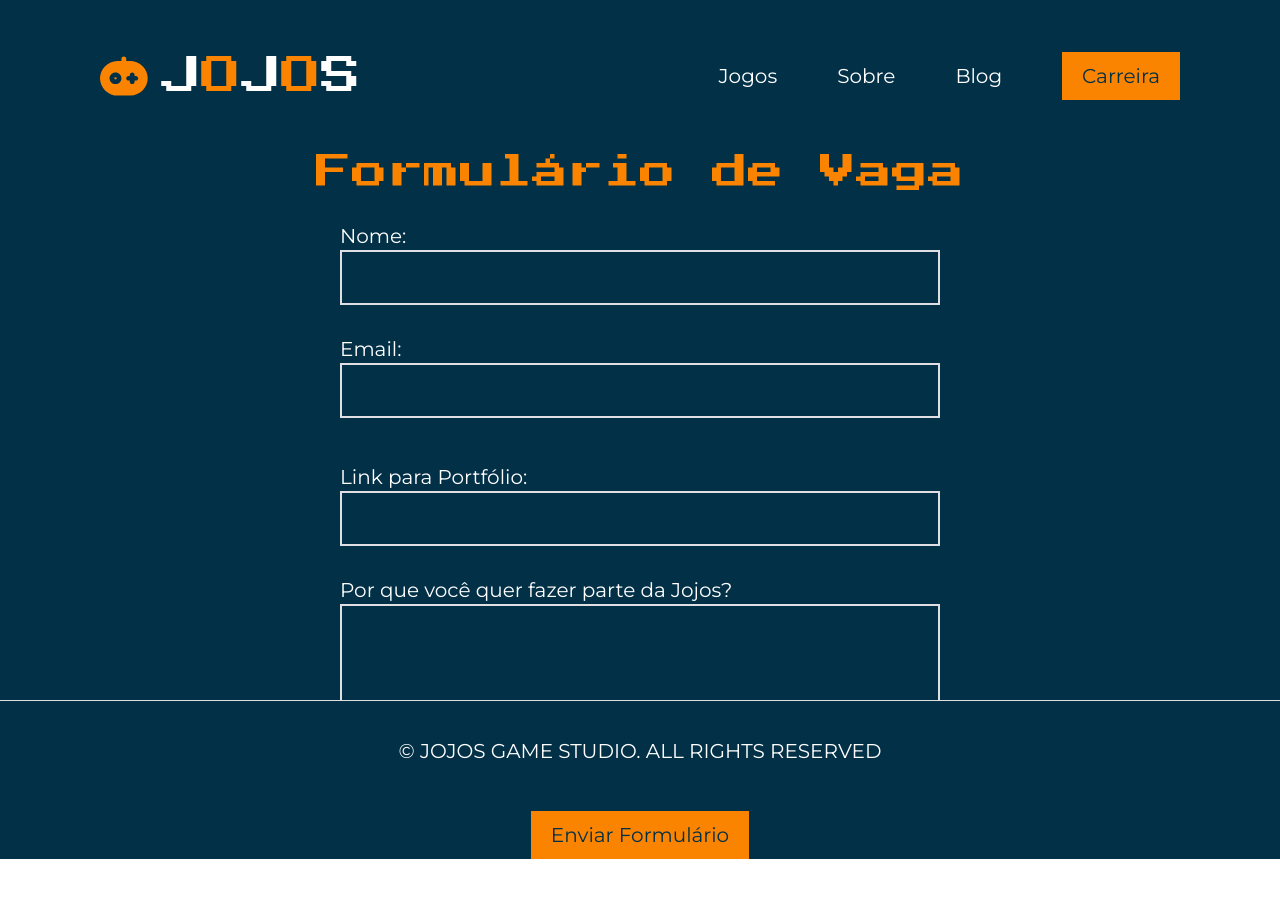
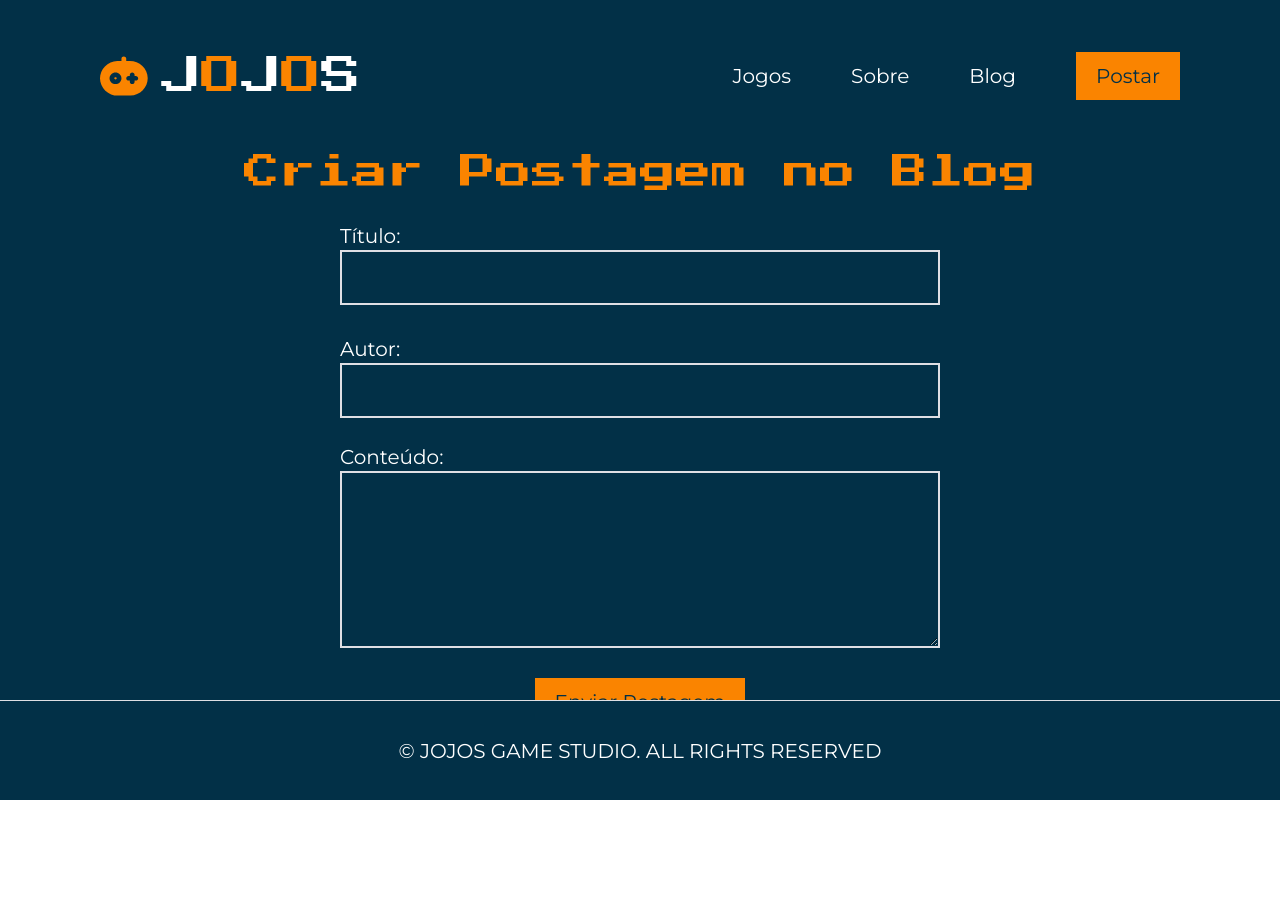
Before and after one commit to rlneto/desafionext-rudolf, a Next.js app: page /carreira in a window 1280 px wide. Shown: the top 898 px of the page. After the commit the page ends 826 px from the top, so only its background shows below. Built offline with nearby package versions, Linux system fonts and the light colour scheme.

Commit message:
Postagem up

```diff
--- a/app/api/posts/route.ts
+++ b/app/api/posts/route.ts
@@ -1,7 +1,26 @@
 import { NextResponse } from 'next/server';
-import { getPosts } from '@/lib/posts';
+import db from '@/lib/db';
+import { PostType } from '@/types';
 
 export async function GET() {
-  const posts = getPosts();
+  const stmt = db.prepare('SELECT * FROM posts');
+  const posts = stmt.all();
   return NextResponse.json(posts);
 }
+
+export async function POST(request: Request) {
+  const { title, author, body }: Partial<PostType> = await request.json();
+
+  if (!title || !author || !body) {
+    return NextResponse.json({ error: 'Missing required fields' }, { status: 400 });
+  }
+
+  const stmt = db.prepare('INSERT INTO posts (title, author, publishedAt, body) VALUES (?, ?, ?, ?)');
+  const result = stmt.run(title, author, new Date().toISOString(), body);
+
+  if (result.changes > 0) {
+    return NextResponse.json({ message: 'Post created successfully' });
+  } else {
+    return NextResponse.json({ error: 'Failed to create post' }, { status: 500 });
+  }
+}
--- a/app/carreira/page.tsx
+++ b/app/carreira/page.tsx
@@ -5,127 +5,85 @@ import { useState, useRef } from 'react';
 import Modal from '@mui/material/Modal';
 import clsx from 'clsx';
 
-const mont = Montserrat({ subsets: ["latin"]});
+const mont = Montserrat({ subsets: ["latin"] });
 const press = Press_Start_2P({ weight: ["400"], subsets: ["latin"] });
 
-
-
-
 export default function Carreira() {
-  /* Validação de campos cookie-cutter */
-
-  const nomeRef = useRef<HTMLInputElement>(null)
-  const emailRef = useRef<HTMLInputElement>(null)
-  const portfolioRef = useRef<HTMLInputElement>(null)
-  const pqRef = useRef<HTMLTextAreaElement>(null)
-
-  const [emailError, setEmailError] = useState(false);
-  const emailRegex = /\S+@\S+\.\S+/;
+  const titleRef = useRef<HTMLInputElement>(null);
+  const authorRef = useRef<HTMLInputElement>(null);
+  const contentRef = useRef<HTMLTextAreaElement>(null);
 
   const [errorOpen, setErrorOpen] = useState(false);
+  const [open, setOpen] = useState(false);
 
-  const validateEmail = () => {
-    if(emailRef.current){
-      const email = emailRef.current.value;
-      if (!emailRegex.test(email)) {
-        setEmailError(true);
-        setTimeout(() => {
-          setEmailError(false);
-          if(emailRef.current) {
-            emailRef.current.value = "";
-          }
-        }, 5000);
+  const handleSubmit = async () => {
+    const title = titleRef.current?.value;
+    const author = authorRef.current?.value;
+    const body = contentRef.current?.value;
 
+    if (!title || !author || !body) {
+      setErrorOpen(true);
+      return;
+    }
+
+    try {
+      const response = await fetch('/api/posts', {
+        method: 'POST',
+        headers: {
+          'Content-Type': 'application/json',
+        },
+        body: JSON.stringify({ title, author, body }),
+      });
+
+      if (response.ok) {
+        setOpen(true);
       } else {
-        setEmailError(false);
+        setErrorOpen(true);
       }
+    } catch (error) {
+      console.error('Failed to submit form', error);
+      setErrorOpen(true);
     }
   };
 
-  const [open, setOpen] = useState(false);
-  const enviarCv = () => {
-    const email = emailRef.current?.value;
-    const portfolio = portfolioRef.current?.value;
-    const porque = pqRef.current?.value;
-
-    if (!email || !portfolio || !porque || emailError) {
-      setErrorOpen(true);
-    } else {
-      setOpen(true);
-    }
-  };
-  return(
+  return (
     <div className={`flex flex-col bg-[#023047] md:min-h-full w-full items-center justify-stretch ${mont.className} gap-[30px]`}>
       <header className={`flex text-center flex-row justify-center align- ${press.className} text-[#FA8400] text-2xl md:text-4xl`}>
-        Formulário de Vaga
+        Criar Postagem no Blog
       </header>
       <div className="flex flex-row">
         <div className="flex flex-col">
           <div className="flex flex-row">
-            <label htmlFor="nome" className='text-white text-xl'>Nome:</label>
+            <label htmlFor="title" className='text-white text-xl'>Título:</label>
           </div>
-          <div className="flex flex-row ">
-            <input type="text" name="nome" ref={nomeRef} id="formnome" className="text-[#DFDFE4] border-[#DFDFE4] border-solid border-2 outline-none bg-[#023047] h-[55px] w-[90vw] md:w-[600px] p-3 hover:border-[#FA8400] focus:border-[#FA8400]"/>
+          <div className="flex flex-row">
+            <input type="text" name="title" ref={titleRef} id="formtitle" className="text-[#DFDFE4] border-[#DFDFE4] border-solid border-2 outline-none bg-[#023047] h-[55px] w-[90vw] md:w-[600px] p-3 hover:border-[#FA8400] focus:border-[#FA8400]" />
           </div>
         </div>
       </div>
       <div className="flex flex-row mb-[-5px]">
         <div className="flex flex-col">
           <div className="flex flex-row">
-            <label htmlFor="email" className='text-white text-xl'>Email:</label>
+            <label htmlFor="author" className='text-white text-xl'>Autor:</label>
           </div>
           <div className="flex flex-row">
-          <input
-            type="email"
-            name="email"
-            id="formemail"
-            ref={emailRef}
-            onBlur={validateEmail}
-            className={clsx(
-              'text-[#DFDFE4] border-[#DFDFE4] border-solid border-2 outline-none bg-[#023047] h-[55px] w-[90vw] md:w-[600px] p-3 hover:border-[#FA8400] focus:border-[#FA8400]',
-              {
-                'border-red-500': emailError,
-              }
-            )}
-          />
-          </div>
-          <div className="flex flex-row h-5">
-            <p className={clsx(
-              'text-red-500',
-              {
-                'hidden': !emailError,
-                'visible': emailError,
-              }
-            )}>Por favor, insira um e-mail válido!</p>
-          </div>
-        </div>
-      </div>
-      <div className="flex flex-row">
-        <div className="flex flex-col">
-          <div className="flex flex-row">
-            <label htmlFor="portfolio" className='text-white text-xl'>
-              Link para Portfólio:
-            </label>
-          </div>
-          <div className="flex flex-row">
-            <input type="url" name="portfolio" id="formportfolio" ref={portfolioRef} className="text-[#DFDFE4] border-[#DFDFE4] border-solid border-2 outline-none bg-[#023047] h-[55px] w-[90vw] md:w-[600px] p-3 hover:border-[#FA8400] focus:border-[#FA8400]"/>
+            <input type="text" name="author" id="formauthor" ref={authorRef} className="text-[#DFDFE4] border-[#DFDFE4] border-solid border-2 outline-none bg-[#023047] h-[55px] w-[90vw] md:w-[600px] p-3 hover:border-[#FA8400] focus:border-[#FA8400]" />
           </div>
         </div>
       </div>
       <div className="flex flex-row">
         <div className="flex flex-col">
           <div className="flex flex-row w-[90vw] md:w-[600px]">
-            <label htmlFor="text" className='text-white text-xl'>
-              Por que você quer fazer parte da Jojos?
+            <label htmlFor="content" className='text-white text-xl'>
+              Conteúdo:
             </label>
           </div>
           <div className="flex flex-row">
-            <textarea name="porque" ref={pqRef} id="formpq" className="text-[#DFDFE4] border-[#DFDFE4] border-solid border-2 outline-none bg-[#023047] h-[177px] w-[90vw] md:w-[600px] p-3 hover:border-[#FA8400] focus:border-[#FA8400]"/>
+            <textarea name="content" ref={contentRef} id="formcontent" className="text-[#DFDFE4] border-[#DFDFE4] border-solid border-2 outline-none bg-[#023047] h-[177px] w-[90vw] md:w-[600px] p-3 hover:border-[#FA8400] focus:border-[#FA8400]" />
           </div>
         </div>
       </div>
-      <button onClick={enviarCv} className={'text-[#023047] bg-[#FA8400] text-xl px-[20px] py-[10px] hover:bg-[#D16F00]'}>Enviar Formulário</button>
-
+      <button onClick={handleSubmit} className={'text-[#023047] bg-[#FA8400] text-xl px-[20px] py-[10px] hover:bg-[#D16F00]'}>Enviar Postagem</button>
 
       <Modal
         open={open}
@@ -134,13 +92,11 @@ export default function Carreira() {
         aria-describedby="modal-modal-description"
         className="fixed inset-0 flex items-center justify-center"
       >
-        <div
-          className="bg-[#DFDFE4] px-[58px] py-[44px] shadow-xl flex flex-col justify-center items-center max-w-[809px] max-h-[364px] w-full h-full gap-[12px]"
-        >
-          <h2 id="modal-modal-title" className={ `flex ${press.className} text-5xl text-center text-[#023047] font-bold`}>
-            Formulário enviado com sucesso!
+        <div className="bg-[#DFDFE4] px-[58px] py-[44px] shadow-xl flex flex-col justify-center items-center max-w-[809px] max-h-[364px] w/full h/full gap-[12px]">
+          <h2 id="modal-modal-title" className={`flex ${press.className} text-5xl text-center text-[#023047] font-bold`}>
+            Postagem enviada com sucesso!
           </h2>
-          <Image src="/check.svg" alt="check" width={122} height={100} className="flex flex-row responsive"/>
+          <Image src="/check.svg" alt="check" width={122} height={100} className="flex flex-row responsive" />
         </div>
       </Modal>
       <Modal
@@ -150,15 +106,13 @@ export default function Carreira() {
         aria-describedby="error-modal-description"
         className="fixed inset-0 flex items-center justify-center"
       >
-        <div
-          className="bg-[#DFDFE4] px-[58px] py-[44px] shadow-xl flex flex-col justify-center items-center max-w-[809px] max-h-[364px] w-full h-full gap-[12px]"
-        >
-          <h2 id="error-modal-title" className={ `flex ${press.className} text-5xl text-center text-[#023047] font-bold`}>
+        <div className="bg-[#DFDFE4] px/[58px] py/[44px] shadow-xl flex flex-col justify-center items-center max-w/[809px] max-h/[364px] w/full h/full gap/[12px]">
+          <h2 id="error-modal-title" className={`flex ${press.className} text-5xl text-center text-[#023047] font-bold`}>
             Preencha todos os campos!
           </h2>
-          <Image src="/cross.svg" alt="cross" width={122} height={100} className="flex flex-row responsive"/>
+          <Image src="/cross.svg" alt="cross" width={122} height={100} className="flex flex-row responsive" />
         </div>
       </Modal>
     </div>
-  )
+  );
 }
--- a/app/layout.tsx
+++ b/app/layout.tsx
@@ -47,7 +47,7 @@ export default function RootLayout({
             <li><Link href="/jogos">Jogos</Link></li>
             <li><Link href="/">Sobre</Link></li>
             <li><Link href="/blog">Blog</Link></li>
-            <li><Link href="/carreira"><button className={'text-[#023047] bg-[#FA8400] text-xl px-[20px] py-[10px] hover:bg-[#D16F00]'}>Carreira</button></Link></li>
+            <li><Link href="/carreira"><button className={'text-[#023047] bg-[#FA8400] text-xl px-[20px] py-[10px] hover:bg-[#D16F00]'}>Postar</button></Link></li>
           </ul>
         </div>
         <div className="flex flex-row flex-grow overflow-y-auto">
```
